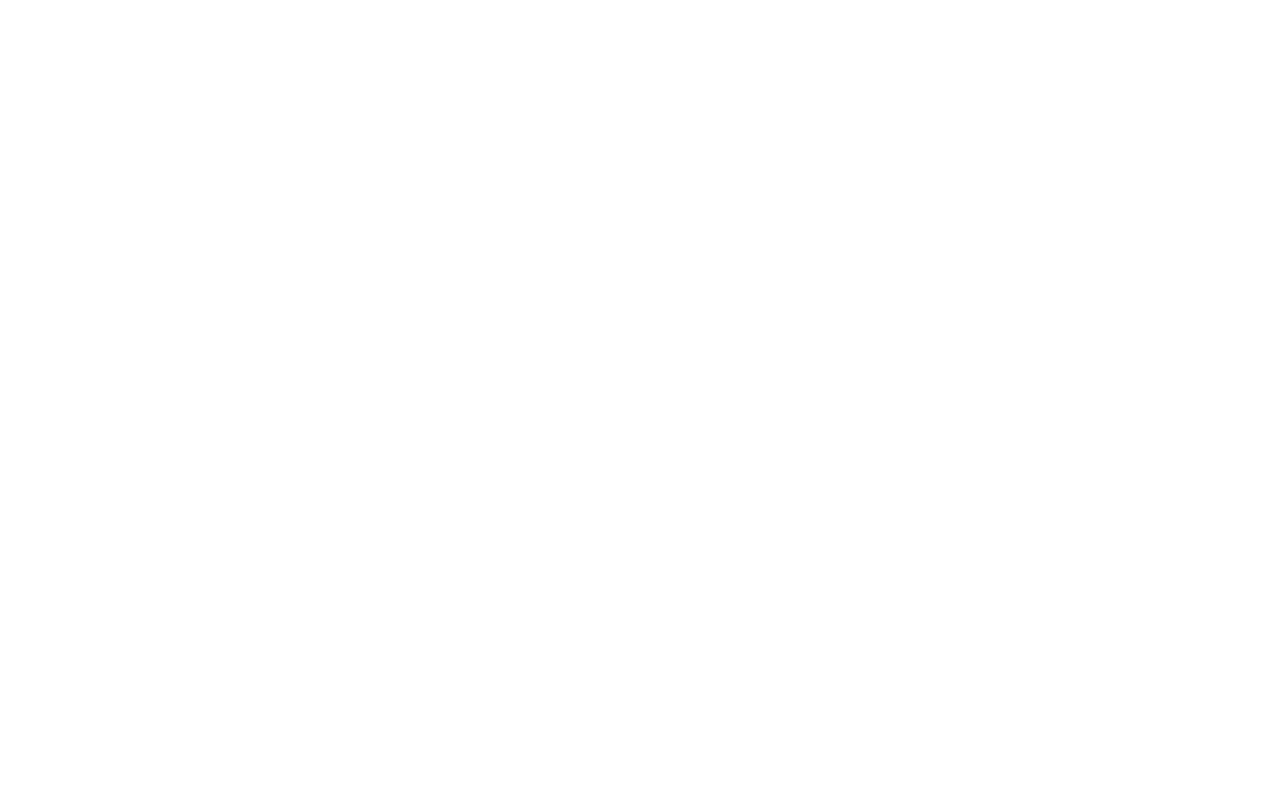
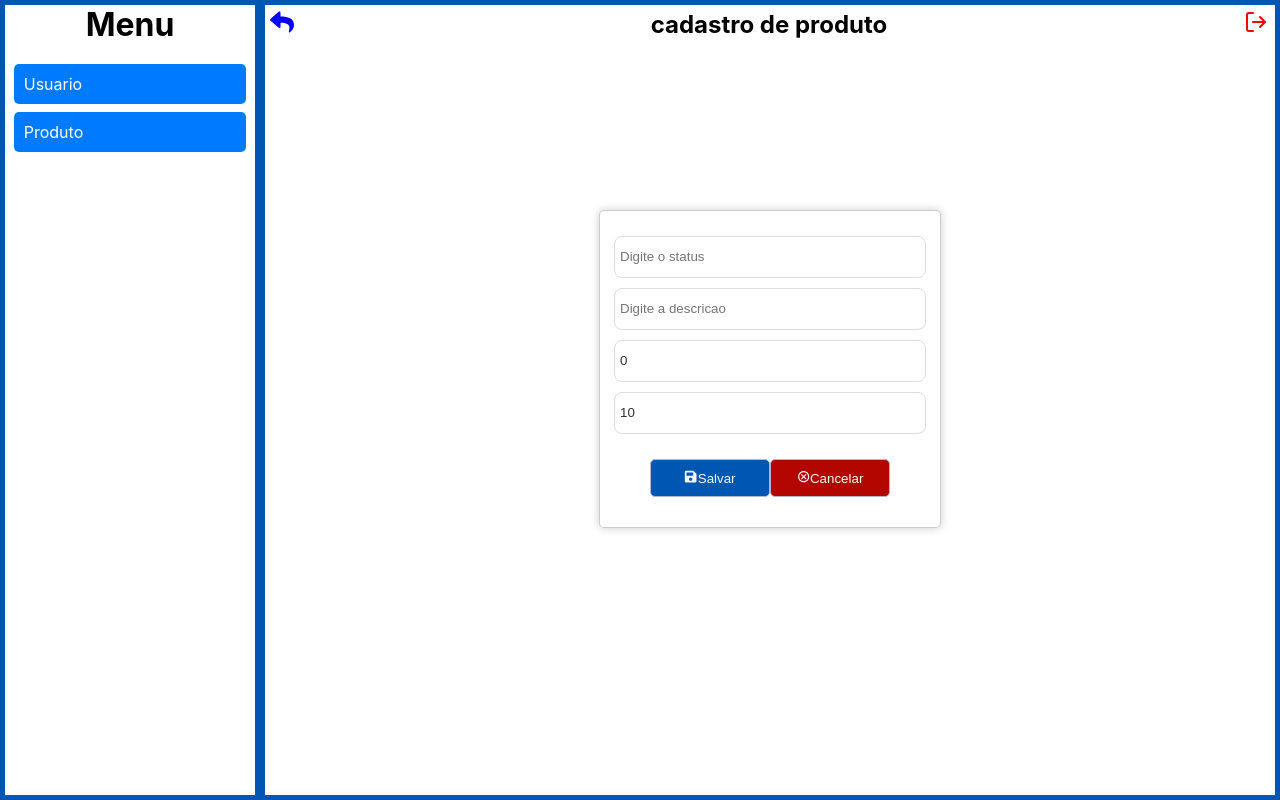
Before and after one commit to nerosilva/papelaria-frontend, a React (Create React App) app: page /cadastroproduto in a window 1280 px wide. Before the commit this address had no page. Built offline with nearby package versions, Linux system fonts and the light colour scheme.

Commit message:
cadastro de produto

```diff
--- /dev/null
+++ b/src/pages/cadastroProduto/index.js
@@ -0,0 +1,105 @@
+import React, { useState } from 'react';
+
+import '../../pages/global.css'
+import Menu from '../../componetes/menu'
+import { useNavigate } from 'react-router-dom';
+import Head from '../../componetes/Head';
+import { FaSave } from "react-icons/fa";
+import { MdOutlineCancel } from "react-icons/md";
+
+export default function Cadastroproduto() {
+    const navigate = useNavigate();
+    const [status, setStatus] = useState("");
+    const [descricao, setDescricao] = useState("");
+    const [estoque_minimo, setEstoque_minimo] = useState(0);
+    const [estoque_maximo, setEstoque_maximo] = useState(10);
+
+    const produto = {
+        id: Date.now().toString(36) + Math.floor(Math.pow(10, 12) + Math.random() * 9 * Math.pow(10, 12)).toString(36),
+        status,
+        descricao,
+        estoque_minimo,
+        estoque_maximo,
+    }
+
+    function salvardados(e) {
+        e.preventDefault();
+        let i = 0;
+        if (status === "")
+            i++;
+        else if (descricao === "")
+            i++;
+        else if (estoque_minimo === "" || estoque_minimo === 0)
+            i++;
+        else if (estoque_maximo === "" || estoque_maximo === 0)
+            i++;
+        if (i === 0) {
+            const banco = JSON.parse(localStorage.getItem("cd-produtos") || "[]");
+            banco.push(produto);
+            localStorage.setItem("cd-produto", JSON.stringify(banco));
+            alert("Produto salvo com sucesso");
+            navigate('/listaproduto');
+        } else {
+            alert("Verifique! Há campos vazios!")
+        }
+    }
+
+    return (
+        <div className="dashboard-container">
+
+            <div className='menu'>
+                <Menu />
+
+            </div>
+            <div className='Principal'>
+                <Head title="cadastro de produto" />
+                <div className='form-container'>
+                    <form className='form-cadastro' onSubmit={salvardados}>
+                        <input type='text'
+                            value={status}
+                            onChange={e => setStatus(e.target.value)}
+                            placeholder='Digite o status' />
+
+                        <input
+                            type='text'
+                            value={descricao}
+                            onChange={e => setDescricao(e.target.value)}
+                            placeholder='Digite a descricao' />
+
+                        <input
+                            type='number'
+                            value={estoque_minimo}
+                            onChange={e => setEstoque_minimo(e.target.value)}
+                            placeholder='Digite a senha' />
+
+                        <input
+                            type='number'
+                            value={estoque_maximo}
+                            onChange={e => setEstoque_maximo(e.target.value)}
+                            placeholder='Digite a senha' />
+
+                        <div className='acao'>
+                            <button className='btn-save'>
+                                <FaSave />
+                                Salvar
+                            </button>
+                            <button className='btn-cancel'>
+                                <MdOutlineCancel />
+                                Cancelar</button>
+                        </div>
+
+                    </form>
+
+
+                </div>
+
+
+            </div>
+
+
+        </div>
+
+
+    )
+
+}
--- a/src/pages/dashboard/index.js
+++ b/src/pages/dashboard/index.js
@@ -15,8 +15,8 @@
       </div>
 
       <div className='Principal'>
-        <h1>Pagina Principal do meu Site07</h1>
-        Deus e bom. Vai dá certo agora!
+        <h1>Pagina Principal</h1>
+
         <div className='logo'>
           <img src={Logo} />
         </div>
--- a/src/routes.js
+++ b/src/routes.js
@@ -5,6 +5,7 @@
 import Listausuario from './pages/listarUsuario';
 import Cadastrousuario from './pages/cadastroUsuario';
 import Editarusuario from './pages/editarUsuario';
+import Cadastroproduto from './pages/cadastroProduto';
 
 export default function Rotas() {
 
@@ -16,6 +17,7 @@
                 <Route path="/dashboard" element={<Dashboard />} />
                 <Route path="/listausuario" element={<Listausuario />} />
                 <Route path="/cadastrousuario" element={<Cadastrousuario />} />
+                <Route path="/cadastroproduto" element={<Cadastroproduto />} />
                 <Route path="/editarusuario/:id" element={<Editarusuario />} />
 
             </Routes>
```
